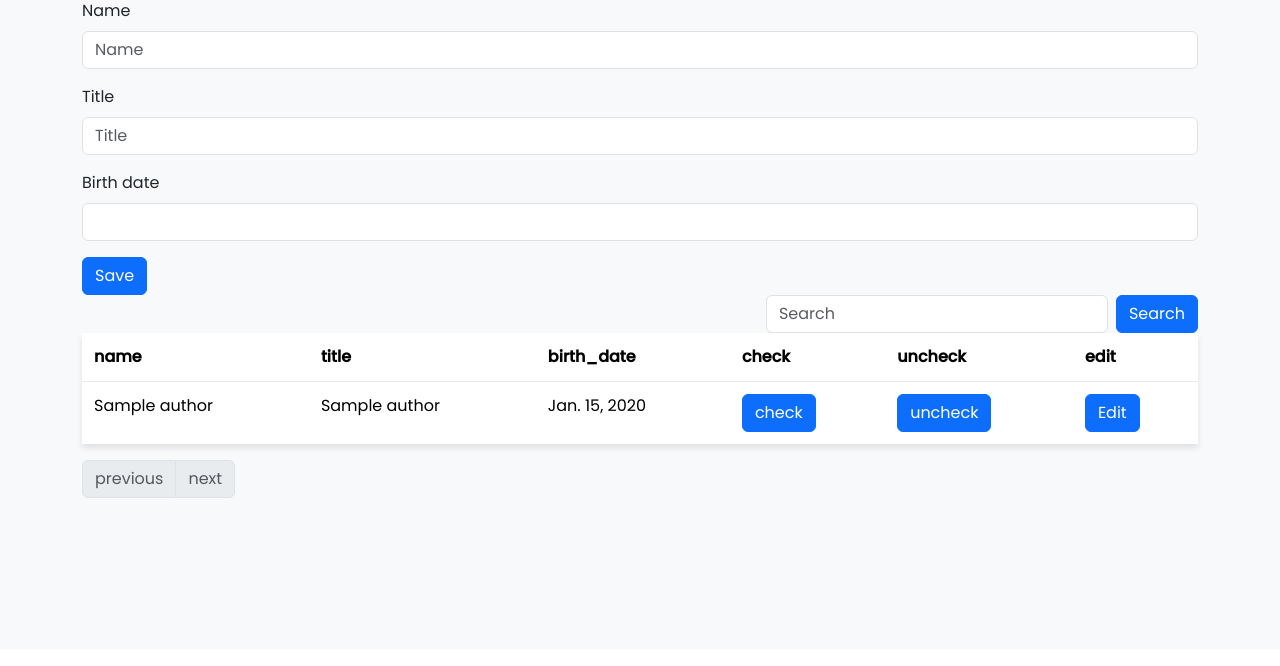
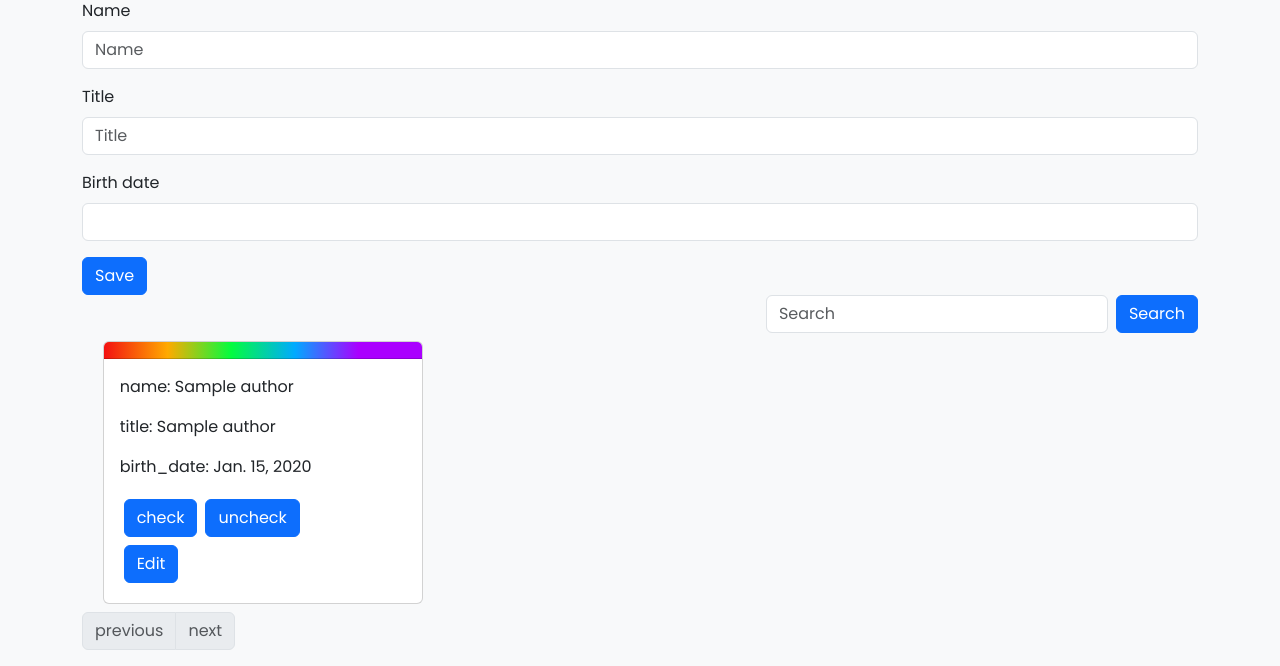
Before and after one commit to MaxOnceProject/Django-Fast-Frontend, a Django app: page /app/author/ in a window 1280 px wide. Shown: the part 151-817 px from the top of the page. Before the commit the page ends 649 px from the top, so only its background shows below. Run offline with Django 4.2, Linux system fonts and the light colour scheme; tables that the repository leaves empty hold one stand-in row (values such as "Sample post"); some libraries are stand-ins or nearby versions.

Commit message:
Add Change, Edit and Delete Form #12 Add ModelFrontend Options #6

```diff
--- a/app/frontend.py
+++ b/app/frontend.py
@@ -11,12 +11,14 @@ class AuthorFrontend(frontend.ModelFrontend):
     table_inline_button = ('check', 'uncheck')
     table_add = False
     table_show = True
+    cards = True
     # list_filter = ('name', 'title')
     search_fields = ('name', 'title', 'birth_date')
     readonly_fields = ('name', 'title')
     change_permission = True
     delete_permission = True
     add_permission = True
+    list_per_page = 100
     # show_permission = True
 
     def check(self, object):
--- a/app/static/css/custom-rgb.css
+++ b/app/static/css/custom-rgb.css
@@ -69,3 +69,8 @@ h1 {
 .table tbody tr:last-child td {
     border-bottom: none;
 }
+
+.card .card-header {
+    background: linear-gradient(90deg, rgba(243, 17, 17, 1) 0%, rgba(255, 170, 0, 1) 20%, rgba(3, 252, 63, 1) 40%, rgba(0, 170, 255, 1) 60%, rgba(170, 0, 255, 1) 80%);
+    color: white;
+}
--- a/app/static/css/custom.css
+++ b/app/static/css/custom.css
@@ -69,3 +69,8 @@ h1 {
 .table tbody tr:last-child td {
     border-bottom: none;
 }
+
+.card .card-header {
+    background: linear-gradient(90deg, rgba(243, 17, 17, 1) 0%, rgba(255, 170, 0, 1) 20%, rgba(3, 252, 63, 1) 40%, rgba(0, 170, 255, 1) 60%, rgba(170, 0, 255, 1) 80%);
+    color: white;
+}
--- /dev/null
+++ b/frontend/templates/frontend/_cards.html
@@ -0,0 +1,42 @@
+<!-- frontend_admin/templates/frontend_admin/admin.html -->
+{% load django_bootstrap5 %}
+
+<div class="row row-cols-1 row-cols-sm-2 row-cols-md-3 g-3 mt-1 mb-1">
+
+    {% for object in table.objects %}
+        <div class="col d-flex justify-content-center mt-1 mb-1">
+            <div class="card h-100" style="width: 20rem;">
+                <div class="card-header"></div>
+                <div class="card-body d-flex flex-column">
+                    {#                <div class="d-flex justify-content-center align-items-center" style="height: 150px;">#}
+                    {#                    <i class="bi bi-bootstrap" style="font-size: 3rem;"></i>#}
+                    {#                </div>#}
+                    {% for key, value in object.items %}
+                        {% if not key == 'id' %}
+                            <p class="card-text">{{ key }}: {{ value }}</p>
+                        {% endif %}
+                    {% endfor %}
+                    <div class="d-flex">
+                        {% if option.table.inline_button %}
+                            {% for inline_button in table.inline_button %}
+                                <div class="p-1">
+                                    <form method="post" class="needs-validation" novalidate action="{{ request.path }}{{ inline_button }}/{{ object.id }}">
+                                        {% csrf_token %}
+                                        {% bootstrap_button button_type="submit" content=inline_button %}
+                                    </form>
+                                </div>
+                            {% endfor %}
+                        {% endif %}
+                    </div>
+                    <div class="d-flex">
+                        {% if option.table.change %}
+                            <div class="p-1">
+                                <a href="{% url 'frontend' app_name=segments.1 model_name=segments.2 action="table_change" id=object.id %}">{% bootstrap_button button_type="button" content="Edit" %}</a>
+                            </div>
+                        {% endif %}
+                    </div>
+                </div>
+            </div>
+        </div>
+    {% endfor %}
+</div>
--- a/frontend/templates/frontend/_form.html
+++ b/frontend/templates/frontend/_form.html
@@ -1,11 +1,16 @@
 <!-- frontend_admin/templates/frontend_admin/admin.html -->
-{% extends "frontend/base.html" %}
+{% load django_bootstrap5 %}
 
-{% block content %}
-  <h1>{{ model_name }} - Frontend</h1>
-  <form method="post">
+<form method="post" class="needs-validation">
     {% csrf_token %}
-    {{ form.as_p }}
-    <button type="submit">Submit</button>
-  </form>
-{% endblock %}
+    {% bootstrap_form table.form %}
+    <div class="col d-flex justify-content-between">
+        {% bootstrap_button button_type="submit" content="Save" %}
+</form>
+{% if segments.4 %}
+    <form method="post" class="needs-validation" action="{% url 'frontend' app_name=segments.1 model_name=segments.2 action="table_delete" id=segments.4 %}">
+        {% csrf_token %}
+        {% bootstrap_button button_class="btn-danger" button_type="submit" content="Delete" %}
+    </form>
+{% endif %}
+</div>
--- /dev/null
+++ b/frontend/templates/frontend/_pagination.html
@@ -0,0 +1,28 @@
+<!-- frontend_admin/templates/frontend_admin/admin.html -->
+
+<div class="row">
+    <div class="col">
+        <nav aria-label="Table pagination">
+            <ul class="pagination">
+                {% if table.objects.has_previous %}
+                    <li class="page-item">
+                        <a class="page-link" href="?page={{ table.objects.previous_page_number }}{% if request.GET.q %}&q={{ request.GET.q }}{% endif %}" aria-disabled="true">previous</a>
+                    </li>
+                {% else %}
+                    <li class="page-item disabled">
+                        <span class="page-link">previous</span>
+                    </li>
+                {% endif %}
+                {% if table.objects.has_next %}
+                    <li class="page-item">
+                        <a class="page-link" href="?page={{ table.objects.next_page_number }}{% if request.GET.q %}&q={{ request.GET.q }}{% endif %}" aria-disabled="true">next</a>
+                    </li>
+                {% else %}
+                    <li class="page-item disabled">
+                        <span class="page-link">next</span>
+                    </li>
+                {% endif %}
+            </ul>
+        </nav>
+    </div>
+</div>
--- /dev/null
+++ b/frontend/templates/frontend/_search.html
@@ -0,0 +1,10 @@
+<!-- frontend_admin/templates/frontend_admin/admin.html -->
+
+<div class="row">
+    <div class="col d-flex justify-content-end">
+        <form method="get" class="d-inline-flex">
+            <input type="search" name="q" value="{{ request.GET.q }}" placeholder="Search" class="form-control">
+            <button type="submit" class="btn btn-primary ms-2">Search</button>
+        </form>
+    </div>
+</div>
--- a/frontend/templates/frontend/site.html
+++ b/frontend/templates/frontend/site.html
@@ -6,119 +6,24 @@
 
 {% block title %}{{ meta.title }}{% endblock %}
 
-{{% block content %}
+{% block content %}
     {% with request.path|split:"/" as segments %}
-    <h1>{{ meta.title }}</h1>
-    {% if option.table.add %}
-        <form method="post" class="needs-validation">
-            {% csrf_token %}
-            {% bootstrap_form table.form %}
-            {% bootstrap_button button_type="submit" content="Save" %}
-        </form>
-        {% if segments.4 %}
-        <form method="post" class="needs-validation" action="{% url 'frontend' app_name=segments.1 model_name=segments.2 action="table_delete" id=segments.4 %}">
-            {% csrf_token %}
-            {% bootstrap_button button_class="btn-danger" button_type="submit" content="Delete" %}
-        </form>
+        {% if option.site.title %}
+            <h1>{{ meta.title }}</h1>
         {% endif %}
-    {% endif %}
+        {% if option.table.add %}
+            {% include 'frontend/_form.html' %}
+        {% endif %}
     {% if option.table.show %}
-        <div class="row">
-            {% if option.table.search %}
-                <div class="col d-flex justify-content-end">
-                    <form method="get" class="d-inline-flex">
-                        <input type="search" name="q" value="{{ request.GET.q }}" placeholder="Search" class="form-control">
-                        <button type="submit" class="btn btn-primary ms-2">Search</button>
-                    </form>
-                </div>
-            {% endif %}
-        </div>
-
-        <table class="table table-hover" id="FrontendTable">
-            <thead>
-            <tr>
-                {% for field in table.fields %}
-                    <th>{{ field }}</th>
-                {% endfor %}
-                {% if option.table.change %}
-                    <th>edit</th>
-                {% endif %}
-            </tr>
-            </thead>
-            <tbody>
-            {% for object in table.objects %}
-                <tr>
-                    {% for key, value in object.items %}
-                        {% if 'id' in table.fields %}
-                            <td>{{ value }}</td>
-                        {% else %}
-                            {% if not key == 'id' %}
-                                <td>{{ value }}</td>
-                            {% endif %}
-                        {% endif %}
-                    {% endfor %}
-                    {% if option.table.inline_button %}
-                        {% for inline_button in table.inline_button %}
-                            <td>
-                                <form method="post" class="needs-validation" novalidate action="{{ request.path }}{{ inline_button }}/{{ object.id }}">
-                                    {% csrf_token %}
-                                    {% bootstrap_button button_type="submit" content=inline_button %}
-                                </form>
-                            </td>
-                        {% endfor %}
-                    {% endif %}
-                    {% if option.table.change %}
-                        <td>
-                            <a href="{% url 'frontend' app_name=segments.1 model_name=segments.2 action="table_change" id=object.id %}">{% bootstrap_button button_type="button" content="Edit" %}</a>
-                        </td>
-                    {% endif %}
-                </tr>
-            {% endfor %}
-            </tbody>
-        </table>
-        <div class="row">
-            <div class="col">
-                <nav aria-label="Table pagination">
-                    <ul class="pagination">
-                        {% if table.objects.has_previous %}
-                            <li class="page-item">
-                                <a class="page-link" href="?page={{ table.objects.previous_page_number }}{% if request.GET.q %}&q={{ request.GET.q }}{% endif %}" aria-disabled="true">previous</a>
-                            </li>
-                        {% else %}
-                            <li class="page-item disabled">
-                                <span class="page-link">previous</span>
-                            </li>
-                        {% endif %}
-                        {% if table.objects.has_next %}
-                            <li class="page-item">
-                                <a class="page-link" href="?page={{ table.objects.next_page_number }}{% if request.GET.q %}&q={{ request.GET.q }}{% endif %}" aria-disabled="true">next</a>
-                            </li>
-                        {% else %}
-                            <li class="page-item disabled">
-                                <span class="page-link">next</span>
-                            </li>
-                        {% endif %}
-                    </ul>
-                </nav>
-            </div>
-        </div>
+        {% if option.table.search %}
+            {% include 'frontend/_search.html' %}
+        {% endif %}
+        {% if option.table.cards %}
+            {% include 'frontend/_cards.html' %}
+        {% else %}
+            {% include 'frontend/_table.html' %}
+        {% endif %}
+        {% include 'frontend/_pagination.html' %}
     {% endif %}
     {% endwith %}
-    <script>
-        $(document).ready(function() {
-            $('#FrontendTable').DataTable( {
-                paging: false,
-                // dom: "<'d-flex mr-auto'f>",
-                responsive: false,
-                colReorder: true,
-                fixedHeader: true,
-                select: true,
-                keys: true,
-                // rowGroup: true
-                dom: 'Bfrtip',
-                order: [[ 0, "desc" ]],
-            } );
-        } );
-</script>
-
 {% endblock %}
--- a/frontend/views.py
+++ b/frontend/views.py
@@ -116,7 +116,7 @@ def frontend_view(request, app_name=None, model_name=None, action=None, id=None)
             objects = objects.filter(Q(*search_query_list, _connector=Q.OR))
 
     # Pagination
-    paginator = Paginator(objects, 10)  # Show x items per page
+    paginator = Paginator(objects, getattr(frontend_config, 'list_per_page', 100))  # Show x items per page
     page = request.GET.get("page")
     objects = paginator.get_page(page)
 
@@ -134,8 +134,12 @@ def frontend_view(request, app_name=None, model_name=None, action=None, id=None)
             "css": getattr(settings, 'FRONTEND_CUSTOM_CSS', 'css/custom.css'),
         },
         "option": {
+            "site": {
+                "title": True
+            },
             "table": {
-                "show": True,
+                "cards": getattr(frontend_config, 'cards', False),
+                "show": getattr(frontend_config, 'table_show', True),
                 "add": getattr(frontend_config, 'add_permission', False),
                 "change": getattr(frontend_config, 'change_permission', False),
                 "search": getattr(frontend_config, 'search_fields_option', False),
```
Also changed, not shown: frontend/templates/frontend/_table.html (added, +45 -0 lines).
